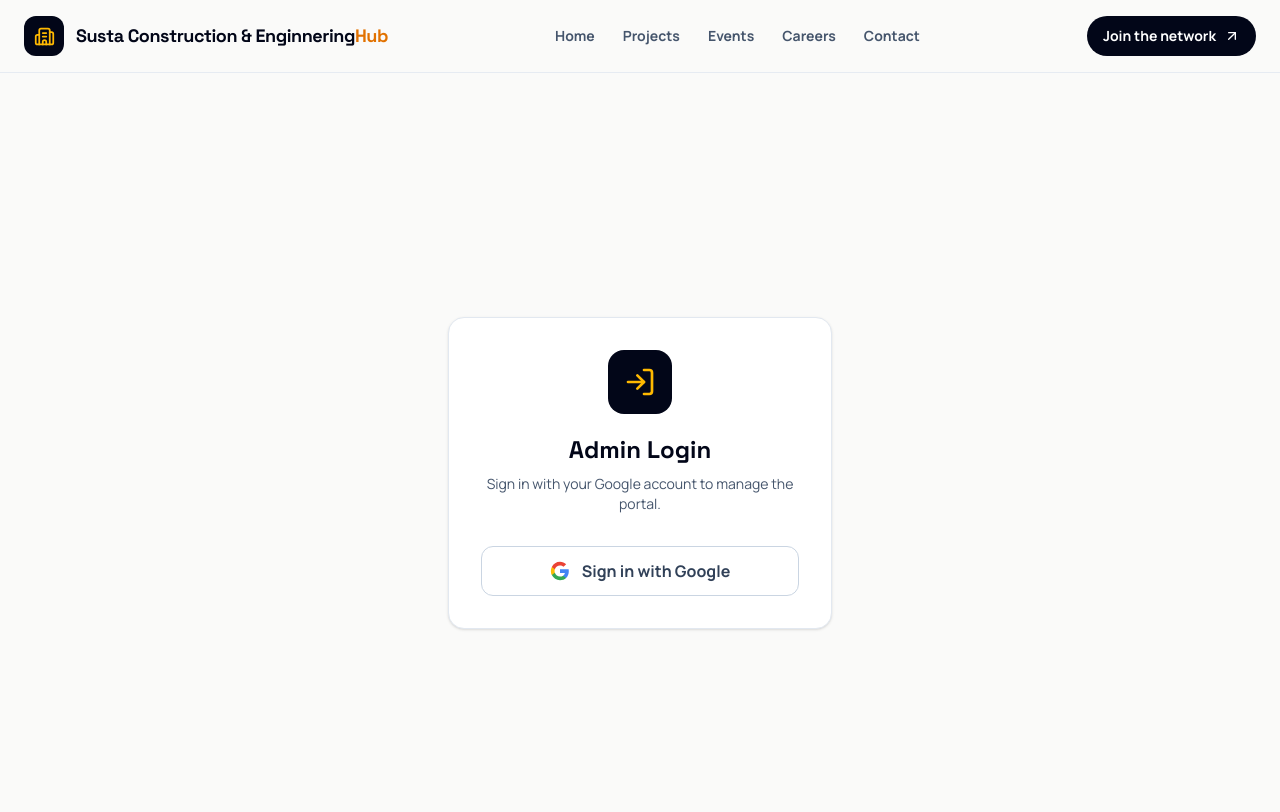
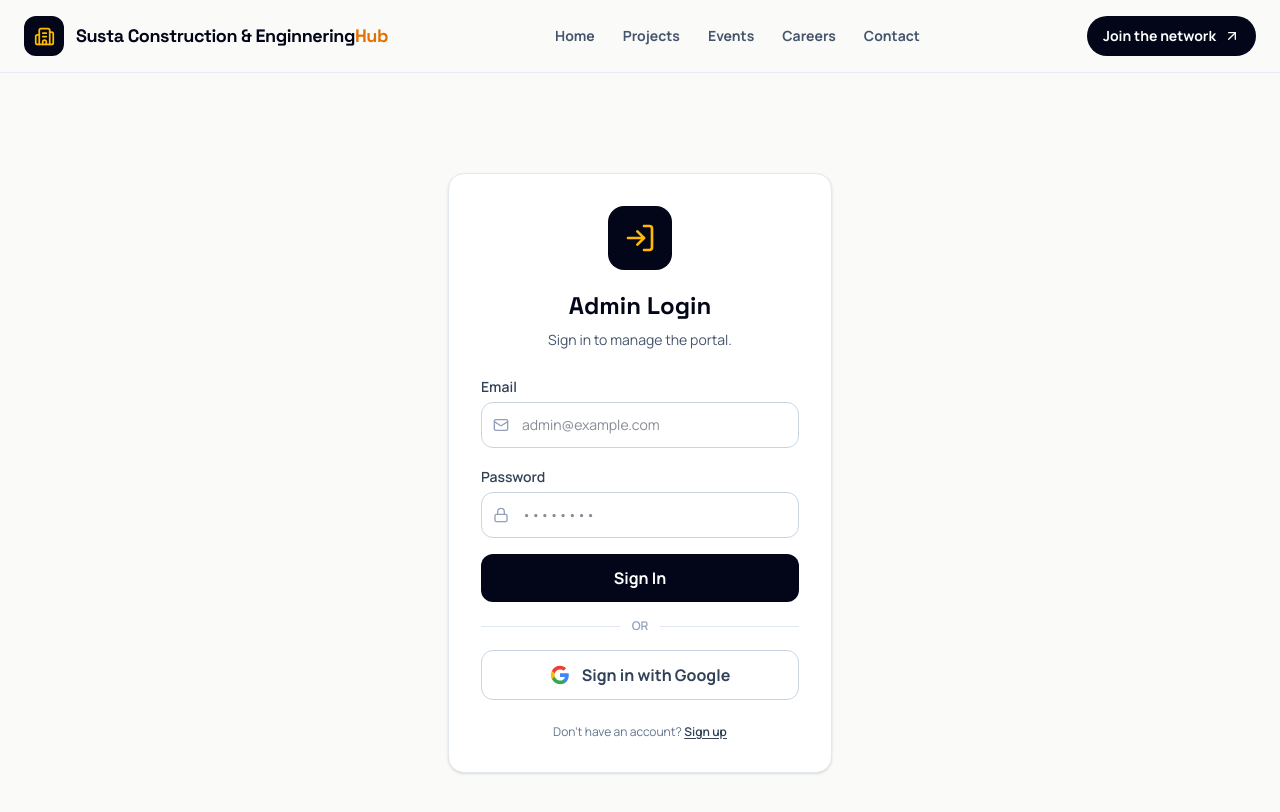
Before and after one commit to umesh2059/Construction-Company, a React (Vite) app: page /login in a window 1280 px wide. Shown: the top 812 px of the page. Built offline with nearby package versions, Linux system fonts and the light colour scheme.

Commit message:
authentication

```diff
--- a/src/Auth/Login.tsx
+++ b/src/Auth/Login.tsx
@@ -1,12 +1,25 @@
+import { useState } from "react";
 import { Navigate } from "react-router-dom";
 import { useAuth } from "@/context/AuthContext";
-import { LogIn } from "lucide-react";
+import { LogIn, Mail, Lock, AlertCircle } from "lucide-react";
 
 export default function Login() {
-  const { user, loading, signInWithGoogle } = useAuth();
+  const { user, loading, error, signInWithGoogle, signInWithEmail, signUpWithEmail, clearError } = useAuth();
+  const [email, setEmail] = useState("");
+  const [password, setPassword] = useState("");
+  const [isSignUp, setIsSignUp] = useState(false);
 
   if (loading) return null;
   if (user) return <Navigate to="/admin" replace />;
+
+  const handleSubmit = async (e: React.FormEvent) => {
+    e.preventDefault();
+    if (isSignUp) {
+      await signUpWithEmail(email, password);
+    } else {
+      await signInWithEmail(email, password);
+    }
+  };
 
   return (
     <main className="flex min-h-screen items-center justify-center bg-stone-50 px-6">
@@ -15,10 +28,65 @@ export default function Login() {
           <LogIn size={32} />
         </div>
         <h1 className="mt-5 font-display text-2xl font-bold text-slate-950">Admin Login</h1>
-        <p className="mt-2 text-sm text-slate-600">Sign in with your Google account to manage the portal.</p>
+        <p className="mt-2 text-sm text-slate-600">
+          {isSignUp ? "Create an account to manage the portal." : "Sign in to manage the portal."}
+        </p>
+
+        {error && (
+          <div className="mt-4 flex items-center gap-2 rounded-xl bg-red-50 px-4 py-3 text-sm text-red-700 text-left">
+            <AlertCircle size={16} className="shrink-0" />
+            <span>{error}</span>
+          </div>
+        )}
+
+        <form onSubmit={handleSubmit} className="mt-6 space-y-4 text-left">
+          <div>
+            <label htmlFor="email" className="text-sm font-semibold text-slate-700">Email</label>
+            <div className="relative mt-1">
+              <Mail size={16} className="pointer-events-none absolute left-3 top-1/2 -translate-y-1/2 text-slate-400" />
+              <input
+                id="email"
+                type="email"
+                value={email}
+                onChange={(e) => { setEmail(e.target.value); clearError(); }}
+                placeholder="admin@example.com"
+                className="w-full rounded-xl border border-slate-300 bg-white py-3 pl-10 pr-4 text-sm text-slate-900 outline-none transition focus:border-slate-500"
+                required
+              />
+            </div>
+          </div>
+          <div>
+            <label htmlFor="password" className="text-sm font-semibold text-slate-700">Password</label>
+            <div className="relative mt-1">
+              <Lock size={16} className="pointer-events-none absolute left-3 top-1/2 -translate-y-1/2 text-slate-400" />
+              <input
+                id="password"
+                type="password"
+                value={password}
+                onChange={(e) => { setPassword(e.target.value); clearError(); }}
+                placeholder="••••••••"
+                className="w-full rounded-xl border border-slate-300 bg-white py-3 pl-10 pr-4 text-sm text-slate-900 outline-none transition focus:border-slate-500"
+                required
+              />
+            </div>
+          </div>
+          <button
+            type="submit"
+            className="w-full rounded-xl bg-slate-950 px-5 py-3 font-bold text-white transition hover:bg-slate-800"
+          >
+            {isSignUp ? "Create Account" : "Sign In"}
+          </button>
+        </form>
+
+        <div className="mt-4 flex items-center gap-3">
+          <div className="h-px flex-1 bg-slate-200" />
+          <span className="text-xs font-semibold text-slate-400">OR</span>
+          <div className="h-px flex-1 bg-slate-200" />
+        </div>
+
         <button
           onClick={signInWithGoogle}
-          className="mt-8 flex w-full items-center justify-center gap-3 rounded-xl border border-slate-300 bg-white px-5 py-3 font-bold text-slate-700 transition hover:bg-slate-50"
+          className="mt-4 flex w-full items-center justify-center gap-3 rounded-xl border border-slate-300 bg-white px-5 py-3 font-bold text-slate-700 transition hover:bg-slate-50"
         >
           <svg className="h-5 w-5" viewBox="0 0 24 24">
             <path fill="#4285F4" d="M22.56 12.25c0-.78-.07-1.53-.2-2.25H12v4.26h5.92a5.06 5.06 0 0 1-2.2 3.32v2.77h3.57c2.08-1.92 3.28-4.74 3.28-8.1z" />
@@ -28,6 +96,16 @@ export default function Login() {
           </svg>
           Sign in with Google
         </button>
+
+        <p className="mt-6 text-xs text-slate-500">
+          {isSignUp ? "Already have an account?" : "Don't have an account?"}{" "}
+          <button
+            onClick={() => { setIsSignUp(!isSignUp); clearError(); }}
+            className="font-semibold text-slate-700 underline underline-offset-2 hover:text-slate-900"
+          >
+            {isSignUp ? "Sign in" : "Sign up"}
+          </button>
+        </p>
       </div>
     </main>
   );
--- a/src/context/AuthContext.tsx
+++ b/src/context/AuthContext.tsx
@@ -5,8 +5,12 @@ import type { User } from "@supabase/supabase-js";
 type AuthContextType = {
   user: User | null;
   loading: boolean;
+  error: string | null;
   signInWithGoogle: () => Promise<void>;
+  signInWithEmail: (email: string, password: string) => Promise<void>;
+  signUpWithEmail: (email: string, password: string) => Promise<void>;
   signOut: () => Promise<void>;
+  clearError: () => void;
 };
 
 const AuthContext = createContext<AuthContextType | undefined>(undefined);
@@ -14,6 +18,7 @@ const AuthContext = createContext<AuthContextType | undefined>(undefined);
 export function AuthProvider({ children }: { children: ReactNode }) {
   const [user, setUser] = useState<User | null>(null);
   const [loading, setLoading] = useState(true);
+  const [error, setError] = useState<string | null>(null);
 
   useEffect(() => {
     supabase.auth.getSession().then(({ data: { session } }) => {
@@ -29,15 +34,31 @@ export function AuthProvider({ children }: { children: ReactNode }) {
   }, []);
 
   const signInWithGoogle = async () => {
-    await supabase.auth.signInWithOAuth({ provider: "google" });
+    setError(null);
+    const { error } = await supabase.auth.signInWithOAuth({ provider: "google" });
+    if (error) setError(error.message);
+  };
+
+  const signInWithEmail = async (email: string, password: string) => {
+    setError(null);
+    const { error } = await supabase.auth.signInWithPassword({ email, password });
+    if (error) setError(error.message);
+  };
+
+  const signUpWithEmail = async (email: string, password: string) => {
+    setError(null);
+    const { error } = await supabase.auth.signUp({ email, password });
+    if (error) setError(error.message);
   };
 
   const signOut = async () => {
     await supabase.auth.signOut();
   };
 
+  const clearError = () => setError(null);
+
   return (
-    <AuthContext.Provider value={{ user, loading, signInWithGoogle, signOut }}>
+    <AuthContext.Provider value={{ user, loading, error, signInWithGoogle, signInWithEmail, signUpWithEmail, signOut, clearError }}>
       {children}
     </AuthContext.Provider>
   );
```
